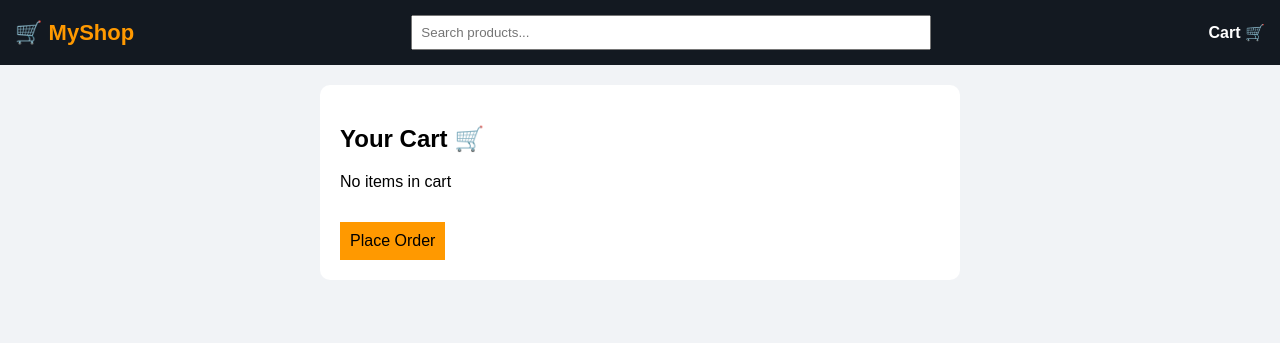
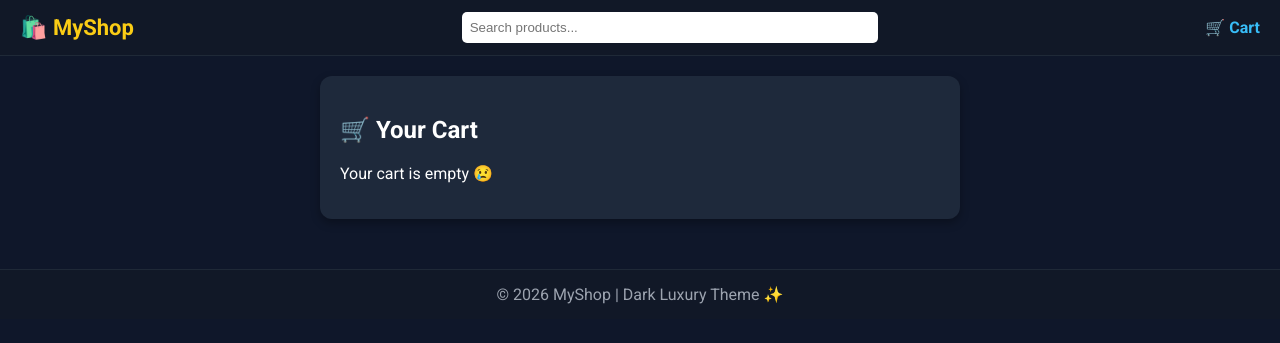
Before and after one commit to vidhyashree647-source/ecommerce-project, a Django app: page /cart/ in a window 1280 px wide. Shown: the top 343 px of the page. Run offline with Django 5.2, Linux system fonts and the light colour scheme.

Commit message:
my ecommerce project

```diff
--- a/products/templates/base.html
+++ b/products/templates/base.html
@@ -1,45 +1,60 @@
 <!DOCTYPE html>
 <html>
 <head>
-    <title>{% block title %}Luxury Store{% endblock %}</title>
+    <title>MyShop</title>
+
+    <link href="https://fonts.googleapis.com/css2?family=Roboto:wght@300;400;700&display=swap" rel="stylesheet">
 
     <style>
         body{
             margin:0;
-            font-family: Arial, sans-serif;
-            background:#f1f3f6;
+            font-family: 'Roboto', sans-serif;
+            background: #0f172a; /* dark background */
+            color: white;
         }
 
         /* NAVBAR */
         .navbar{
-            background:#131921;
-            color:white;
-            padding:15px;
-            display:flex;
-            justify-content:space-between;
-            align-items:center;
+            background: #111827;
+            padding: 12px 20px;
+            display: flex;
+            align-items: center;
+            justify-content: space-between;
+            border-bottom: 1px solid #1f2937;
         }
 
         .logo{
-            font-size:22px;
-            font-weight:bold;
-            color:#ff9900;
+            font-size: 22px;
+            font-weight: bold;
+            color: #facc15;
         }
 
-        .search{
-            width:40%;
-            padding:8px;
+        .search-box input{
+            width: 400px;
+            padding: 8px;
+            border-radius: 5px;
+            border: none;
+            outline: none;
         }
 
         .cart{
-            color:white;
-            text-decoration:none;
-            font-weight:bold;
+            font-weight: bold;
+            color: #38bdf8;
         }
 
         /* CONTENT */
-        .container{
-            padding:20px;
+        .content{
+            padding: 20px;
+        }
+
+        /* FOOTER */
+        .footer{
+            background: #111827;
+            text-align: center;
+            padding: 15px;
+            margin-top: 30px;
+            border-top: 1px solid #1f2937;
+            color: #9ca3af;
         }
     </style>
 </head>
@@ -47,17 +62,25 @@
 <body>
 
 <div class="navbar">
-    <div class="logo">🛒 MyShop</div>
+    <div class="logo">🛍️ MyShop</div>
 
-    <input class="search" placeholder="Search products...">
+    <div class="search-box">
+        <form method="GET" action="/">
+            <input type="text" name="q" placeholder="Search products...">
+        </form>
+    </div>
 
-    <a href="/cart/" class="cart">Cart 🛒</a>
+    <div class="cart">🛒 Cart</div>
 </div>
 
-<div class="container">
+<div class="content">
     {% block content %}
     {% endblock %}
 </div>
 
+<div class="footer">
+    © 2026 MyShop | Dark Luxury Theme ✨
+</div>
+
 </body>
 </html>
--- a/products/templates/cart.html
+++ b/products/templates/cart.html
@@ -3,42 +3,66 @@
 {% block content %}
 
 <style>
-.box{
-    background:white;
-    padding:20px;
-    max-width:600px;
-    margin:auto;
-    border-radius:10px;
+.cart-box{
+    background: #1e293b;
+    padding: 20px;
+    border-radius: 12px;
+    max-width: 600px;
+    margin: auto;
+    color: white;
+    box-shadow: 0 4px 10px rgba(0,0,0,0.3);
 }
 
 .item{
-    padding:10px;
-    border-bottom:1px solid #ddd;
+    padding: 10px;
+    border-bottom: 1px solid #334155;
+    display: flex;
+    justify-content: space-between;
+}
+
+.total{
+    margin-top: 15px;
+    font-size: 22px;
+    color: #4ade80;
+    font-weight: bold;
 }
 
 .btn{
-    background:#ff9900;
-    padding:10px;
-    display:inline-block;
-    margin-top:15px;
-    text-decoration:none;
-    color:black;
+    display: inline-block;
+    margin-top: 15px;
+    padding: 10px 15px;
+    background: #38bdf8;
+    color: black;
+    text-decoration: none;
+    border-radius: 6px;
+    font-weight: bold;
 }
 </style>
 
-<div class="box">
+<div class="cart-box">
 
-<h2>Your Cart 🛒</h2>
+<h2>🛒 Your Cart</h2>
 
-{% for item in cart_items %}
-<div class="item">
-    {{ item.name }} - ₹{{ item.price }}
-</div>
-{% empty %}
-<p>No items in cart</p>
-{% endfor %}
+{% if cart_items %}
 
-<a class="btn" href="/place-order/">Place Order</a>
+    {% for item in cart_items %}
+        <div class="item">
+            <span>{{ item.name }}</span>
+            <span>₹{{ item.price }}</span>
+        </div>
+    {% endfor %}
+
+    <div class="total">
+        Total: ₹{{ total }}
+    </div>
+
+    <a class="btn" href="/place-order/">
+        Place Order
+    </a>
+
+{% else %}
+    <p>Your cart is empty 😢</p>
+{% endif %}
 
 </div>
 
--- a/products/views.py
+++ b/products/views.py
@@ -1,7 +1,7 @@
 from django.shortcuts import render, get_object_or_404, redirect
 from .models import Product, Order
 
-cart = {}
+cart = []
 
 def home(request):
     products = Product.objects.all()
@@ -15,36 +15,22 @@ def product_detail(request, product_id):
 
 def add_to_cart(request, product_id):
     product = get_object_or_404(Product, id=product_id)
-
-    if product_id in cart:
-        cart[product_id]['qty'] += 1
-    else:
-        cart[product_id] = {
-            'product': product,
-            'qty': 1
-        }
-
+    cart.append(product)
     return redirect('/cart/')
 
 
 def cart_view(request):
-    total = 0
-
-    for item in cart.values():
-        total += item['product'].price * item['qty']
+    total = sum(item.price for item in cart)
 
     return render(request, 'cart.html', {
-        'cart_items': cart.values(),
+        'cart_items': cart,
         'total': total
     })
 
 
 def place_order(request):
-    for item in cart.values():
-        Order.objects.create(
-            product=item['product'],
-            quantity=item['qty']
-        )
+    for product in cart:
+        Order.objects.create(product=product)
 
     cart.clear()
 
```
Also changed, not shown: products/templates/home.html (+48 -27 lines), products/templates/product_detail.html (+43 -19 lines), db.sqlite3.
